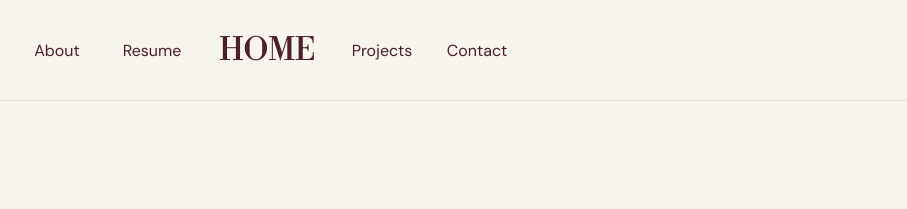
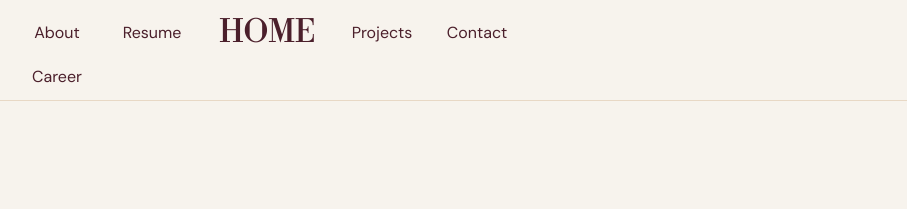
Before and after one commit to ethancrapo6/personal-portfolio, a plain HTML site: page index.html in a window 1280 px wide. Shown: the top 209 px of the page, 373-1280 px from the left. Drawn offline with Linux system fonts and the light colour scheme; grey boxes are pictures that could not be loaded.

Commit message:
adds career to home page

```diff
--- a/index.html
+++ b/index.html
@@ -23,6 +23,7 @@
         <a href="index.html" class="current-page" aria-current="page">HOME</a>
         <a href="#projects">Projects</a>
         <a href="#contact">Contact</a>
+        <a href="career.html">Career</a>
     </div>
     <button class="menu-toggle" type="button" aria-label="Toggle navigation menu">☰</button>
 </nav>
```
